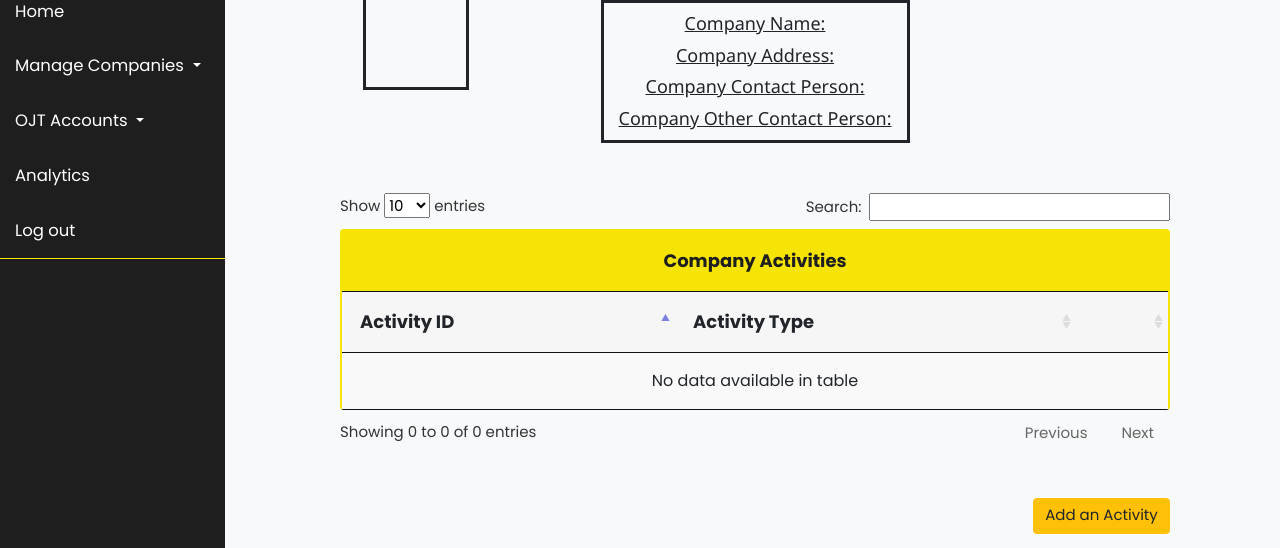
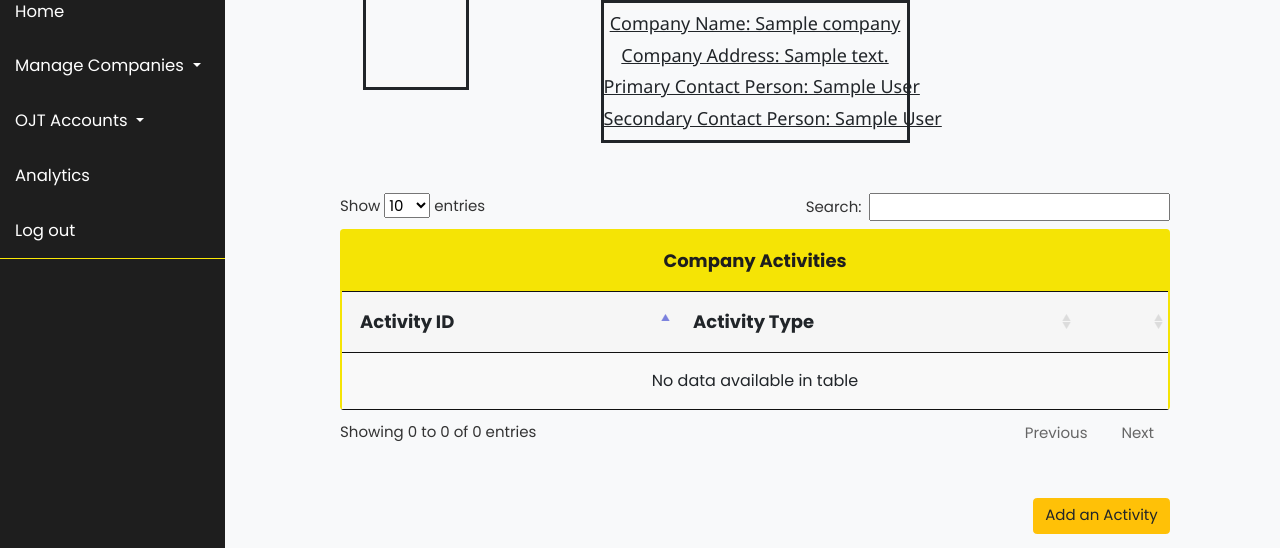
Before and after one commit to paucabral/tip_career_center_system_updated, a Django app: template tip_career_center_system_updated/company_management/templates/company_management/company_profile_AsAdmin.html in a window 1280 px wide. Shown: the part 260-808 px from the top of the page. Run offline with Django 3.2, Linux system fonts and the light colour scheme; the template is opened without the code that fills it: most values are stand-ins (such as "Sample title", 1, 10 or a date in 2020); some libraries are stand-ins or nearby versions.

Commit message:
Specific company activities are now connected to the database and can be tested through Company Profile page. Some modification on html forms are added as well. Company_has_activity table is yet to be linked.

```diff
--- a/NOTE.txt
+++ b/NOTE.txt
@@ -1,3 +1,4 @@
+09/09/19 - Specific company activities are now connected to the database. Some modification on html forms are added as well. Company_has_activity table is yet to be linked. --pau
 08/29/19 - Updated inserts on activities table. Added autocomplete for industry type dropdown selection as well. --pau
 08/27/19 - Updated database and views for connection. Please forward engineer the newly updated sql file. --pau
 08/24/19 - Updated some html files and added views and urls for 'view-company' --pau
--- a/tip_career_center_system_updated/company_management/templates/company_management/company_profile_AsAdmin.html
+++ b/tip_career_center_system_updated/company_management/templates/company_management/company_profile_AsAdmin.html
@@ -50,10 +50,10 @@
         <h5>Icon</h5>
     </div>
     <div class='center'>
-        <h5>Company Name:</h5>
-        <h5>Company Address:</h5>
-        <h5>Company Contact Person:</h5>
-        <h5>Company Other Contact Person:</h5>
+        <h5>Company Name: {{ company.company_name }}</h5>
+        <h5>Company Address: {{ company.company_address }}</h5>
+        <h5>Primary Contact Person: {{ contact_person.contact_person_fname }} {{ contact_person.contact_person_lname }}</h5>
+        <h5>Secondary Contact Person: {{ 2contact_person.contact_person_fname }} {{ 2contact_person.contact_person_lname }}</h5>
     </div>
     <div class="row"></div>
     <div class="col" style="padding-left:100px;padding-right:100px;padding-top:50px;padding-bottom:50px">
@@ -85,7 +85,8 @@
     <button type="btn" class="btn btn-warning" style="float:right"data-toggle="modal" data-target="#modalform">Add an Activity</button>
     </div>
     </div>
-    <div class="modal fade" id="modalform" style="margin-top:100px;overflow:unset" tabindex="-1" role="dialog" aria-labelledby="true" data-backdrop="false" data-keyboard="false">
+    <div class="modal fade" id="modalform" style="margin-top:20px;overflow:unset;z-index:20000000;" tabindex="-1" role="dialog" aria-labelledby="true" data-backdrop="false" data-keyboard="false">
+        <form method="POST">{% csrf_token %}
         <div class="modal-dialog cascading-modal" role="document">
             <div class="modal-content">
                 <div class="modal-header">
@@ -152,7 +153,7 @@
                                     Semester
                                 </label>
                             </div>
-                            <button type="submit" class="btn btn-warning">Submit</button>
+                            <button type="submit" class="btn btn-warning" name="activity_id" value="1">Submit</button>
                         </div>
                     </div>
                     <div class="tab-pane fade" id ="activity2" role="tabpanel"> <!----------------------------EXTERNSHIP FORM--------------------------------->
@@ -187,7 +188,7 @@
                                     Semester
                                 </label>
                             </div>
-                            <button type="submit" class="btn btn-warning">Submit</button>
+                            <button type="submit" class="btn btn-warning" name="activity_id" value="2">Submit</button>
                         </div>
                     </div>
                     <div class="tab-pane fade" id ="activity3" role="tabpanel"> <!----------------------------SCHOLARSHIP FORM--------------------------------->
@@ -222,7 +223,13 @@
                                     Semester
                                 </label>
                             </div>
-                            <button type="submit" class="btn btn-warning">Submit</button>
+                            <div class="form-group">
+                                <input type="text" id="scholarship_amount" name="scholarship_amount" class="form-control">
+                                <label for="scholarship_amount">
+                                    Amount
+                                </label>
+                            </div>
+                            <button type="submit" class="btn btn-warning" name="activity_id" value="3">Submit</button>
                         </div>
                     </div>
                     <div class="tab-pane fade" id ="activity4" role="tabpanel"> <!----------------------------CAREER FAIR FORM--------------------------------->
@@ -234,7 +241,7 @@
                                 </label>
                             </div>
                             <div class="form-group">
-                                <input type="text" id="career_fair_date" name="career_fair_date" class="form-control">
+                                <input type="text" id="career_fair_date" name="career_fair_date" placeholder="YYYY-MM-DD" class="form-control">
                                 <label for="career_fair_date">
                                     Date
                                 </label>
@@ -251,7 +258,7 @@
                                     Attachment
                                 </label>
                             </div>
-                            <button type="submit" class="btn btn-warning">Submit</button>
+                            <button type="submit" class="btn btn-warning" name="activity_id" value="4">Submit</button>
                         </div>
                     </div>
                     <div class="tab-pane fade" id ="activity5" role="tabpanel"> <!----------------------------ON CAMPUS RECRUITMENT FORM--------------------------------->
@@ -263,7 +270,7 @@
                                 </label>
                             </div>
                             <div class="form-group">
-                                <input type="text" id="on_campus_recruitment_date" name="on_campus_recruitment_date" class="form-control">
+                                <input type="text" id="on_campus_recruitment_date" name="on_campus_recruitment_date" placeholder="YYYY-MM-DD" class="form-control">
                                 <label for="on_campus_recruitment_date">
                                     Date
                                 </label>
@@ -280,7 +287,7 @@
                                     Attachment
                                 </label>
                             </div>
-                            <button type="submit" class="btn btn-warning">Submit</button>
+                            <button type="submit" class="btn btn-warning" name="activity_id" value="5">Submit</button>
                         </div>
                     </div>
                     <div class="tab-pane fade" id ="activity6" role="tabpanel"> <!----------------------------CAREER DEVELOPMENT FORM--------------------------------->
@@ -292,7 +299,7 @@
                                 </label>
                             </div>
                             <div class="form-group">
-                                <input type="text" id="career_development_date" name="career_development_date" class="form-control">
+                                <input type="text" id="career_development_date" name="career_development_date" placeholder="YYYY-MM-DD" class="form-control">
                                 <label for="career_development_date">
                                     Date
                                 </label>
@@ -309,13 +316,13 @@
                                     Attachment
                                 </label>
                             </div>
-                            <button type="submit" class="btn btn-warning">Submit</button>
+                            <button type="submit" class="btn btn-warning" name="activity_id" value="6">Submit</button>
                         </div>
                     </div>
                     <div class="tab-pane fade" id ="activity7" role="tabpanel"> <!----------------------------MOCK JOB INTERVIEW FORM--------------------------------->
                         <div class="tab-content">
                             <div class="form-group">
-                                <input type="text" id="mock_job_interview_date" name="mock_job_interview_date" class="form-control">
+                                <input type="text" id="mock_job_interview_date" name="mock_job_interview_date" placeholder="YYYY-MM-DD" class="form-control">
                                 <label for="mock_job_interview_date">
                                     Date
                                 </label>
@@ -326,13 +333,14 @@
                                     Participants
                                 </label>
                             </div>
-                            <button type="submit" class="btn btn-warning">Submit</button>
+                            <button type="submit" class="btn btn-warning" name="activity_id" value="7">Submit</button>
                         </div>
                     </div>
                 </div>
                 </div>
             </div>
         </div>
+        </form>
     </div>
     <style>
     body.modal-open {
```
Also changed, not shown: tip_career_center_system_updated/company_management/views.py (+63 -1 lines).
